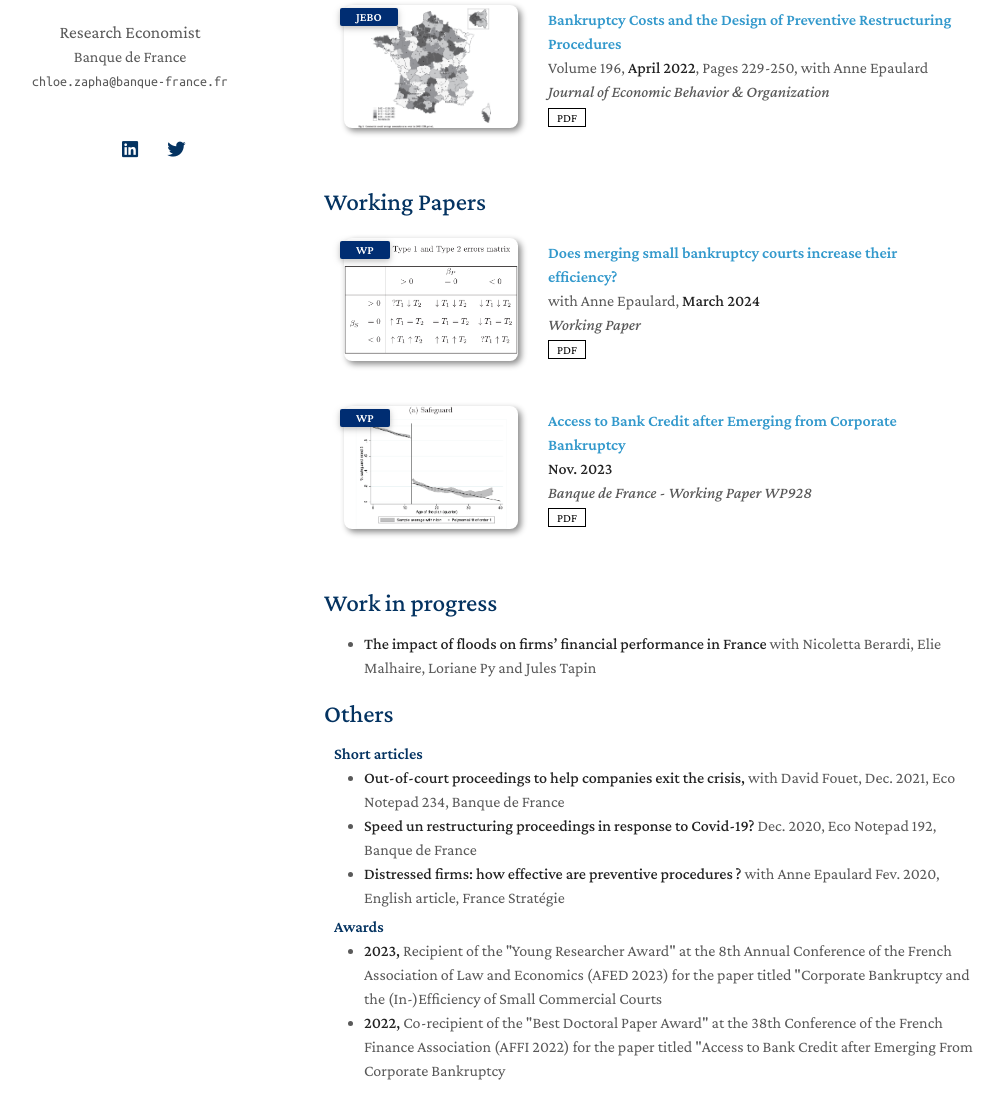
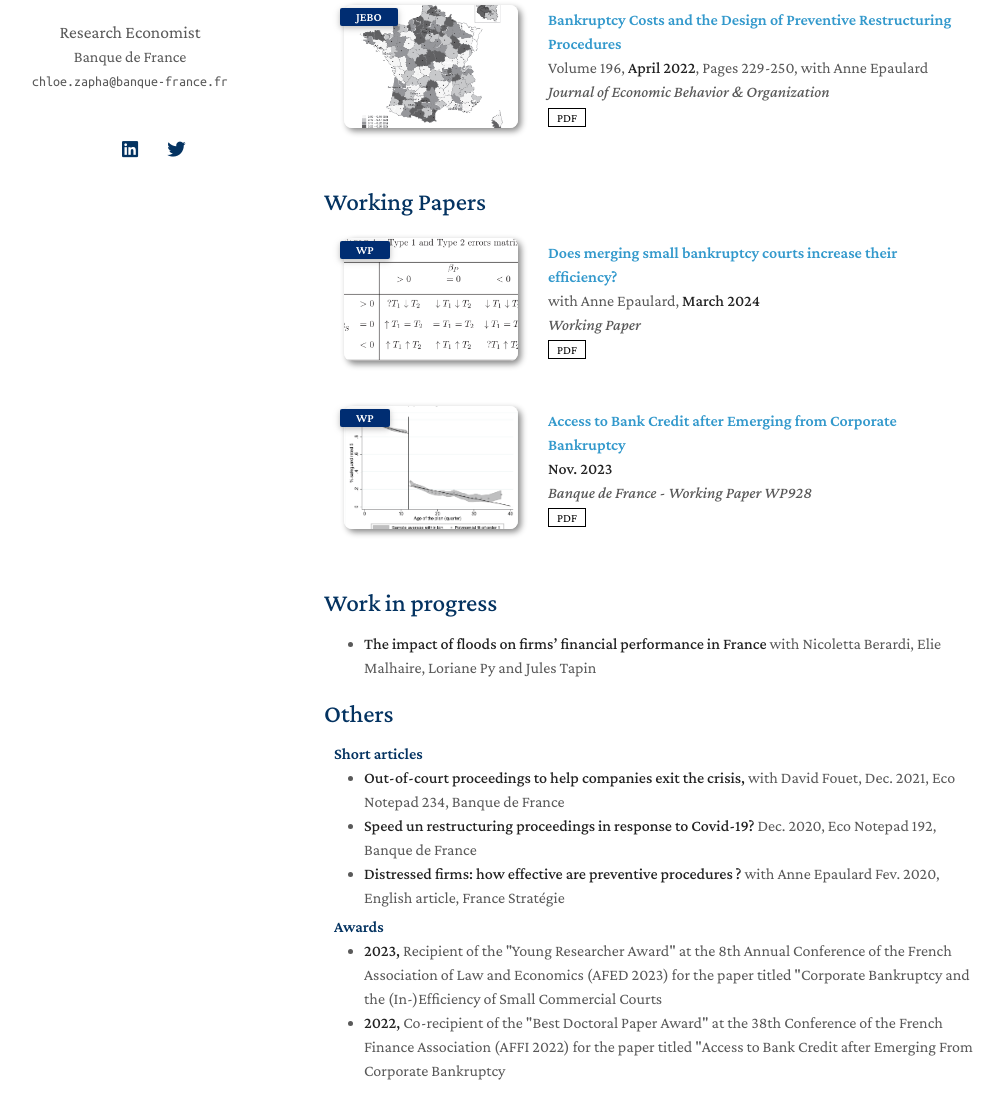
Before and after one commit to czapha/monsite, a Jekyll site: the page built from index.md, in a window 1280 px wide and 1383 px high. Shown: the part 221-1340 px from the top of the window, without its empty margins (146-1149 px from the left). Built offline with Jekyll 4.4.1, drawn with Linux system fonts in a browser that asks for light colours; nearby versions of some CDN libraries; a style sheet for code colours, icons or effects is not loaded; our own code applies the rules of GitHub Pages for plain Markdown files.

Commit message:
switch back to cover

```diff
--- a/assets/css/publications.css
+++ b/assets/css/publications.css
@@ -79,4 +79,4 @@
 
 .publications ol.bibliography li div.abstract.hidden.open { border-color: var(--global-text-color); }
 
-.publications ol.bibliography li .teaser { border-radius: 8px; box-shadow: 3px 3px 6px #888; height: 123px; width: 270px; margin-top: 5px; margin-left: 5px; margin-bottom: 5px; object-fit: contain; }
+.publications ol.bibliography li .teaser { border-radius: 8px; box-shadow: 3px 3px 6px #888; height: 123px; width: 270px; margin-top: 5px; margin-left: 5px; margin-bottom: 5px; object-fit: cover; }
```
